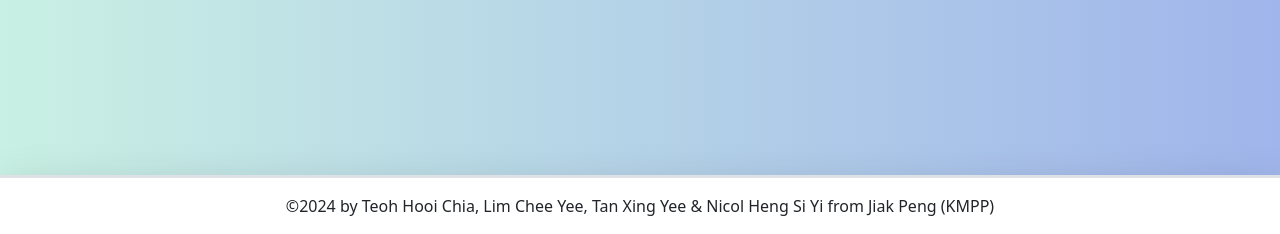
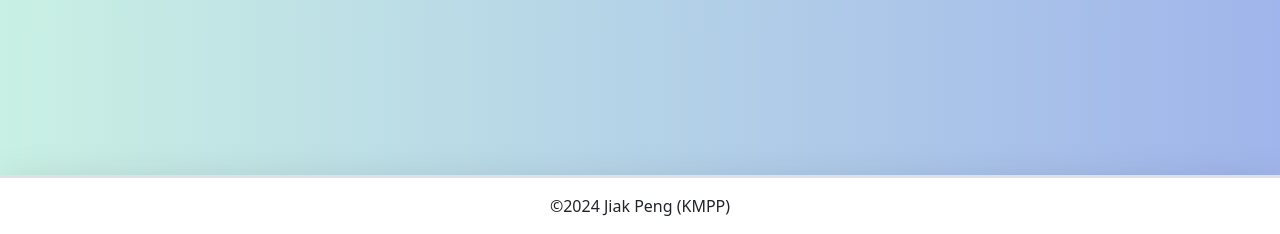
Before and after one commit to nicolheng/jiakPeng, a Flask app: page / in a window 1280 px wide. Shown: the part 566-800 px from the top of the page. Run offline with Flask 3, Linux system fonts and the light colour scheme; data that the repository does not hold is empty.

Commit message:
prolly done good luck

```diff
--- a/voice com/main.py
+++ b/voice com/main.py
@@ -101,7 +101,7 @@ def runVoice():
 
     else:
         voice.speak("I didn't understand that command. Please try again.")
-    play(AudioSegment.from_wav("sound/siri_exit.wav"))
+    play(AudioSegment.from_wav("voice com/sound/siri_exit.wav"))
     voice.flag = False
 
 def main():
@@ -110,7 +110,7 @@ def main():
         text = voice.convert_voice_to_text(audio)
 
         if text.count(wake_word)>0:
-            play(AudioSegment.from_wav("sound/siri_activate.wav"))
+            play(AudioSegment.from_wav("voice com/sound/siri_activate.wav"))
             voice.speak("Hi, How can I help you?")
             voice.flag = True
             runVoice()
--- a/voice com/voice.py
+++ b/voice com/voice.py
@@ -17,9 +17,10 @@ def speak(audio):
 
 def capture_voice_input ():
     with sr.Microphone() as source:
+        recognizer.energy_threshold = 500
         print("Listening...")
-        recognizer.adjust_for_ambient_noise(source)
         audio = recognizer.listen(source)
+        print("")
     return audio
 
 def convert_voice_to_text (audio):
@@ -34,5 +35,5 @@ def convert_voice_to_text (audio):
         print("Error; {0}".format(e))
     finally:
         if flag == True:
-            play(AudioSegment.from_wav("sound/siri_reactivate.wav"))
+            play(AudioSegment.from_wav("voice com/sound/siri_reactivate.wav"))
     return text
--- a/web app/index.py
+++ b/web app/index.py
@@ -1,8 +1,7 @@
 from flask import *
 import sqlite3
-import cv2
 import datetime
-import numpy as np
+from werkzeug.exceptions import HTTPException
 
 app = Flask(__name__)
 
@@ -80,6 +79,13 @@ def action(id):
         flash(name+" is modified successfully")
     return redirect('/')
 
+@app.errorhandler(HTTPException)
+def goBack(e):
+    code = e.code
+    name = e.name
+    print(code,name)
+    return redirect('/')
+
 
 
 if __name__ == '__main__':
--- a/web app/static/style.css
+++ b/web app/static/style.css
@@ -7,7 +7,6 @@
 body {
     width: 100%;
     height: 100%;
-    background: rgb(201,240,228);
     background: linear-gradient(90deg, rgba(201,240,228,1) 0%, rgba(160,181,235,1) 100%);
 }
 
--- a/web app/templates/index.html
+++ b/web app/templates/index.html
@@ -56,10 +56,6 @@
                                             <img id="uploadedImage" alt="Uploaded Image" style="display: none; max-width: 100%; height: auto; margin: 10px 0;">
                                         </div>
                                     </div>
-                                </div>
-                                <div class="row">
-                                    <div class="col"></div>
-                                    <div class="col"><button type="button" class="btn btn-outline-secondary" onclick="cancelImageUpload()">Cancel</button></div>
                                 </div>
 
                         </div>
@@ -212,7 +208,7 @@
         </div>
 
         <footer class="p-3 border-top border-3 shadow-lg mt-auto d-flex justify-content-center bg-white">
-            ©2024 by Teoh Hooi Chia, Lim Chee Yee, Tan Xing Yee & Nicol Heng Si Yi from Jiak Peng (KMPP)
+            ©2024 Jiak Peng (KMPP)
         </div>
 
         <script src="https://code.jquery.com/jquery-3.3.1.slim.min.js" integrity="sha384-q8i/X+965DzO0rT7abK41JStQIAqVgRVzpbzo5smXKp4YfRvH+8abtTE1Pi6jizo" crossorigin="anonymous"></script>
```
Also changed, not shown: voice com/insertFood.py (+1 -6 lines), web app/static/img/14.jpg (added), web app/static/img/15.jpg (added), web app/static/img/16.jpg (added), web app/static/img/17.jpg (added).
